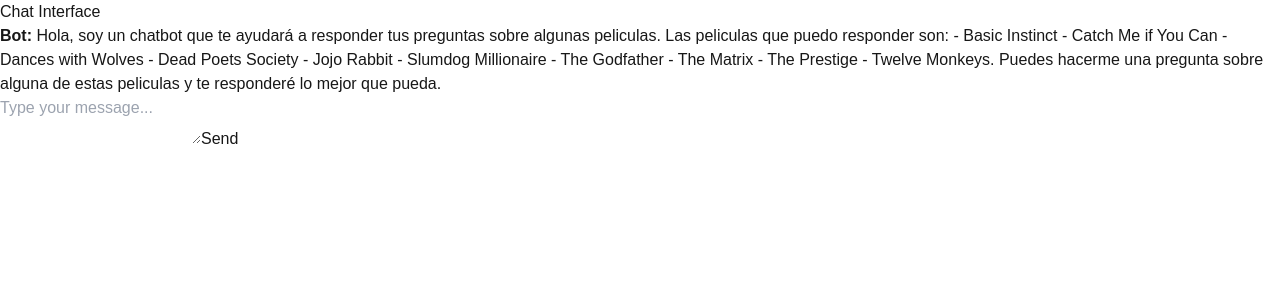
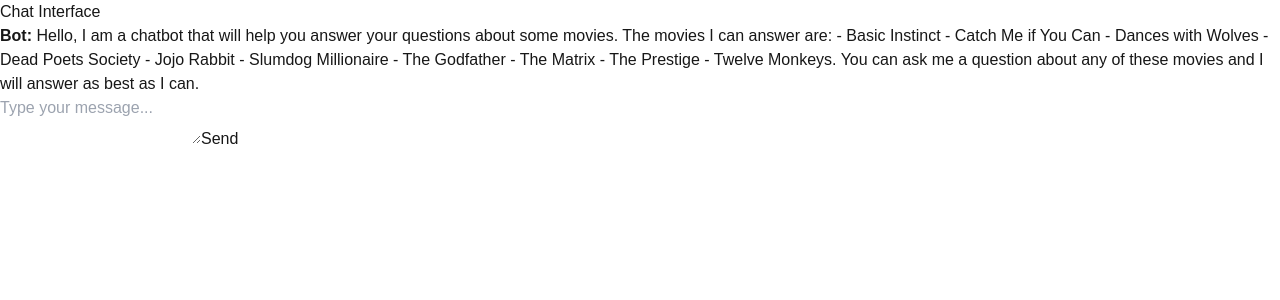
Before and after one commit to Martinrsts/martinrsts.github.io, a Next.js app: page / in a window 1280 px wide. Shown: the top 300 px of the page. Built offline with nearby package versions, Linux system fonts and the light colour scheme.

Commit message:
en ingles

```diff
--- a/src/app/components/Chat.js
+++ b/src/app/components/Chat.js
@@ -4,7 +4,7 @@
 
 const Chat = ({ apiUrl }) => {
   const [messages, setMessages] = useState([{
-      user: "Bot", text: "Hola, soy un chatbot que te ayudará a responder tus preguntas sobre algunas peliculas. Las peliculas que puedo responder son: - Basic Instinct - Catch Me if You Can \n- Dances with Wolves \n- Dead Poets Society \n- Jojo Rabbit \n- Slumdog Millionaire \n- The Godfather \n- The Matrix \n- The Prestige \n- Twelve Monkeys. Puedes hacerme una pregunta sobre alguna de estas peliculas y te responderé lo mejor que pueda."
+      user: "Bot", text: "Hello, I am a chatbot that will help you answer your questions about some movies. The movies I can answer are: - Basic Instinct - Catch Me if You Can \n- Dances with Wolves \n- Dead Poets Society \n- Jojo Rabbit \n- Slumdog Millionaire \n- The Godfather \n- The Matrix \n- The Prestige \n- Twelve Monkeys. You can ask me a question about any of these movies and I will answer as best as I can."
   }]);
   const [currentMessage, setCurrentMessage] = useState('');
   const [isSending, setIsSending] = useState(false);
```
